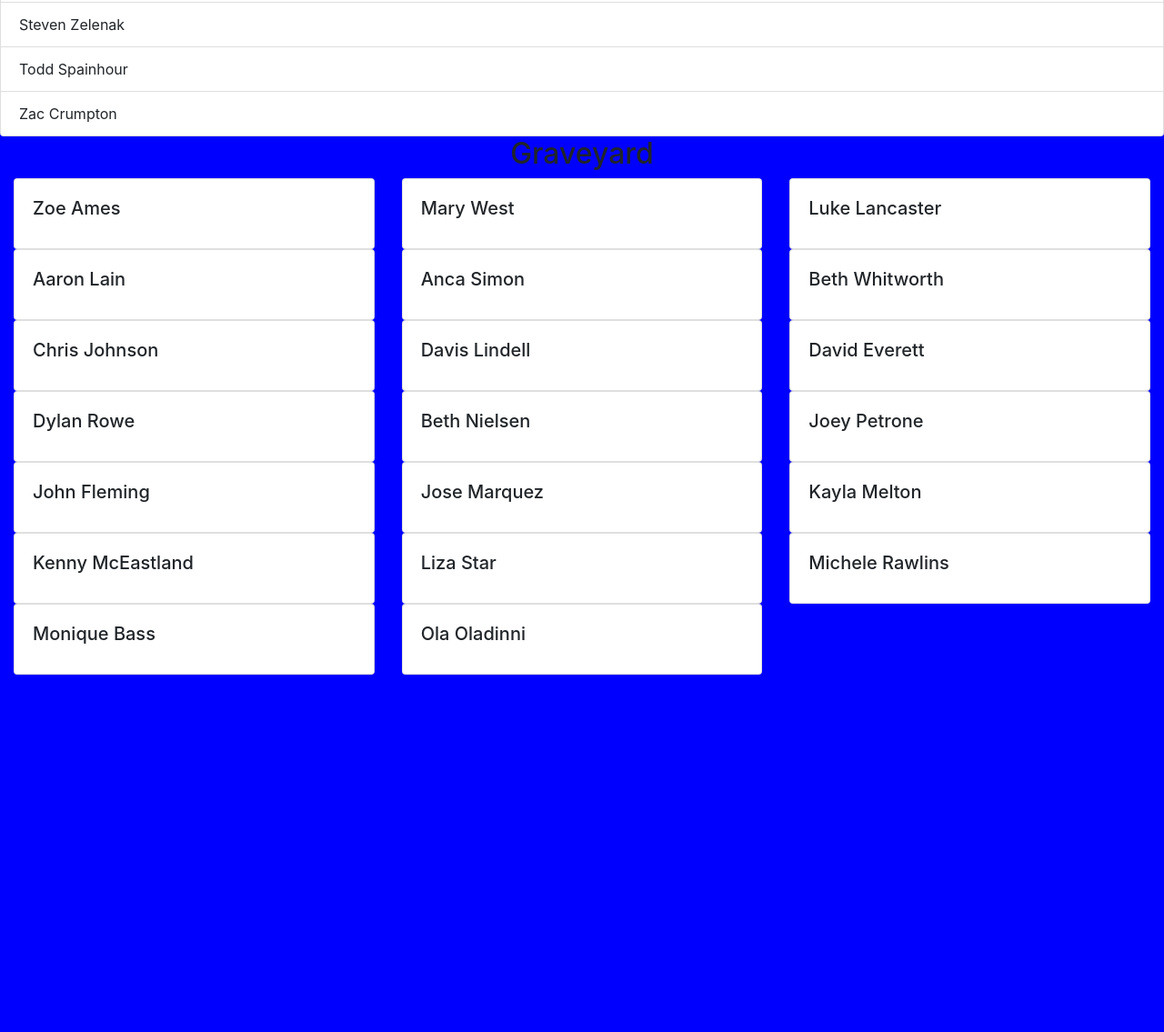
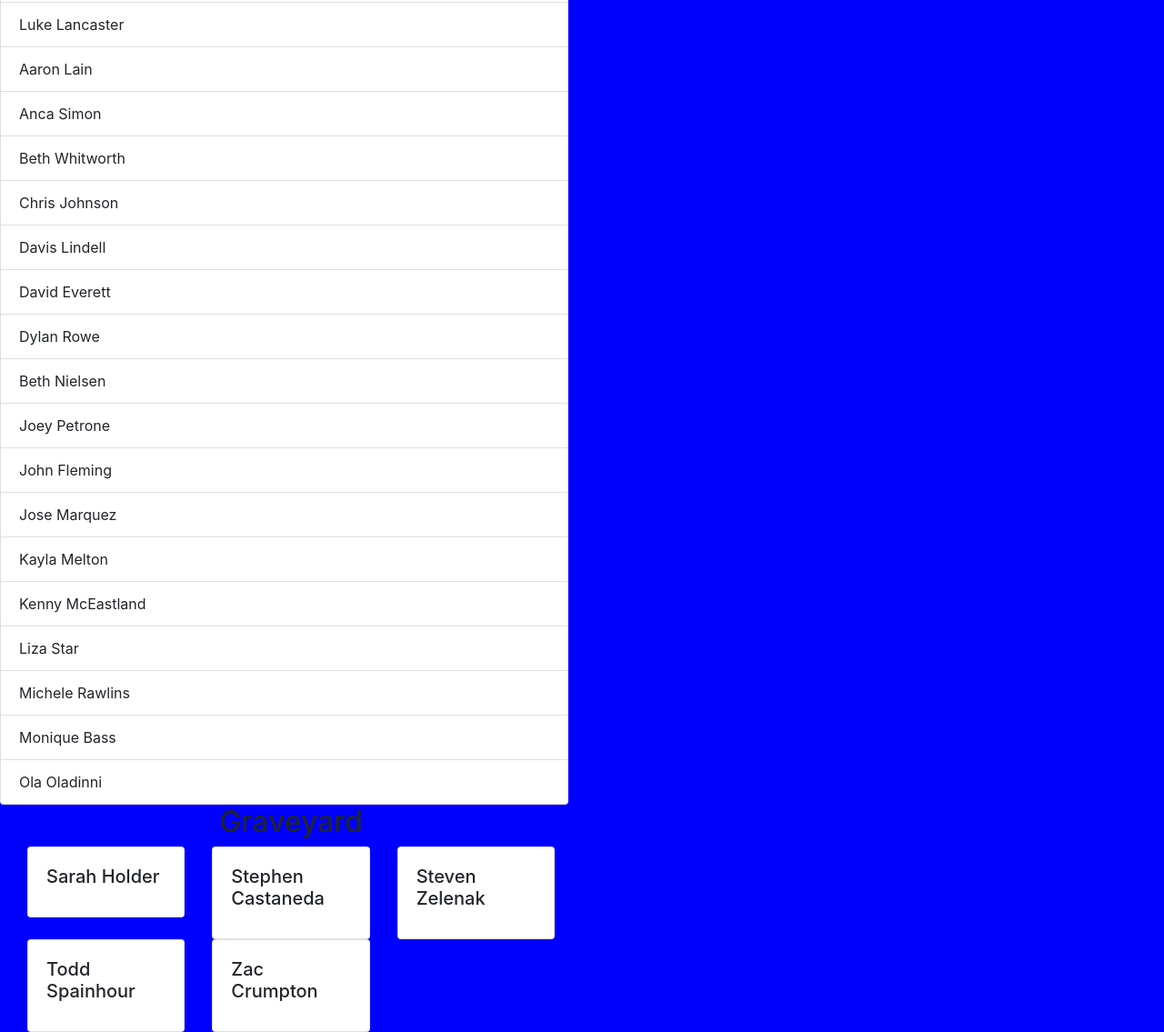
Before and after one commit to olamide87/sharktank, a plain HTML site: page index.html in a window 1280 px wide. Shown: the part 243-1378 px from the top of the page at 91% size. Before the commit the page ends 985 px from the top, so only its background shows below. Drawn offline with nearby package versions, Linux system fonts and the light colour scheme.

Commit message:
update margins

```diff
--- a/Javascripts/helpers/data/personData.js
+++ b/Javascripts/helpers/data/personData.js
@@ -27,11 +27,11 @@ const persons = [
   ];
 
   const getAlivePersons = () => {
-    return persons.filter((x) => x.isDead === true);
+    return persons.filter((x) => x.isDead === false);
   }
 
   const getDeadPersons = () => {
-      return persons.filter((x) => x.isDead === false);
+      return persons.filter((x) => x.isDead === true);
   };
 
   export default { getAlivePersons, getDeadPersons };
--- a/index.html
+++ b/index.html
@@ -8,11 +8,12 @@
     <link rel="stylesheet" href="/styles/main.css">
 </head>
 <body>
-    <div>
-      <div class="col-6"></div>
-      <div id="tank"></div>
+    <div class="row">
+      <div class="col-6">
+        <div id="tank"></div>
+      </div>
    </div>
-   <div class="col-6"></div>
+   <div class="col-6">
       <div id="graveyard"></div>
    </div>
    </div>
```
